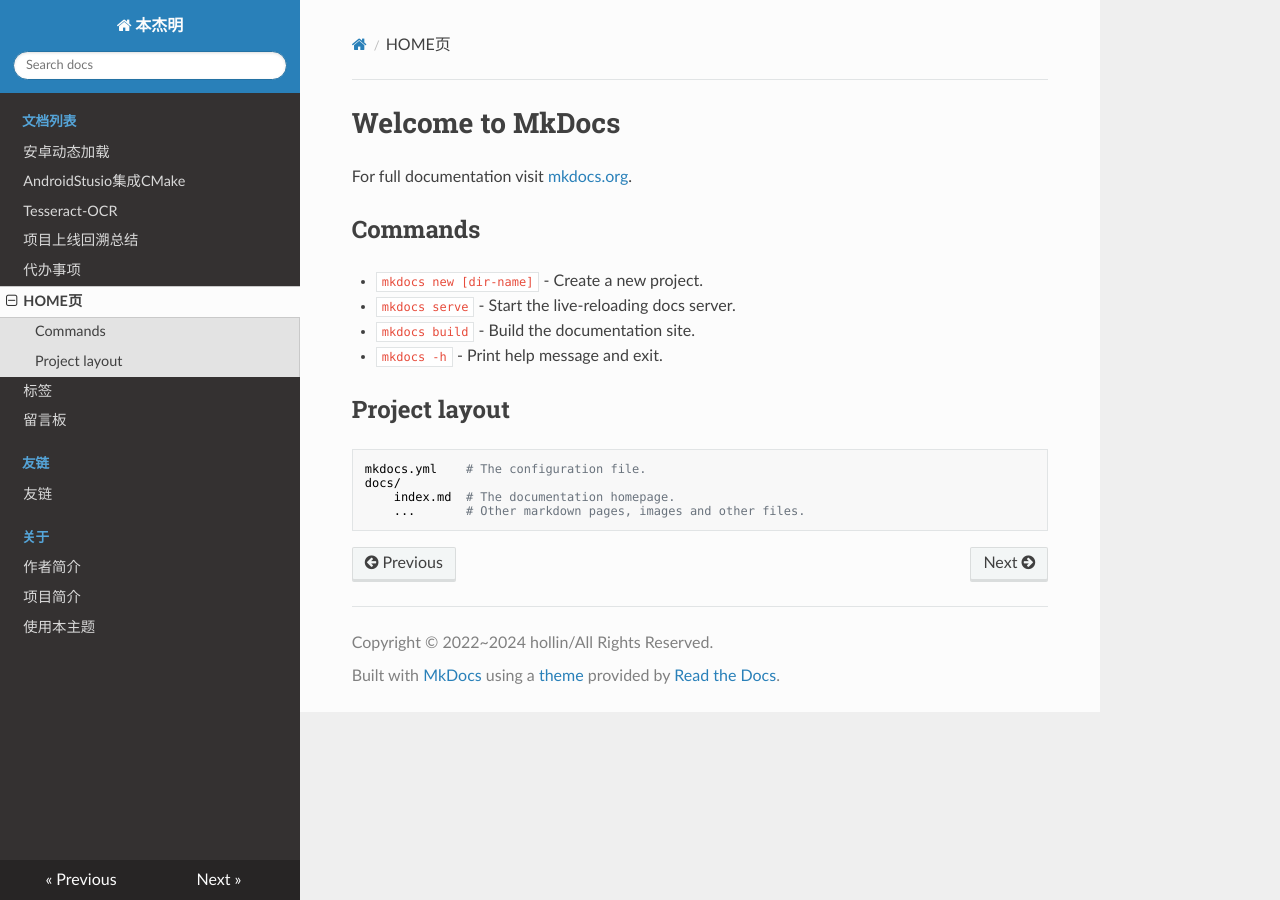
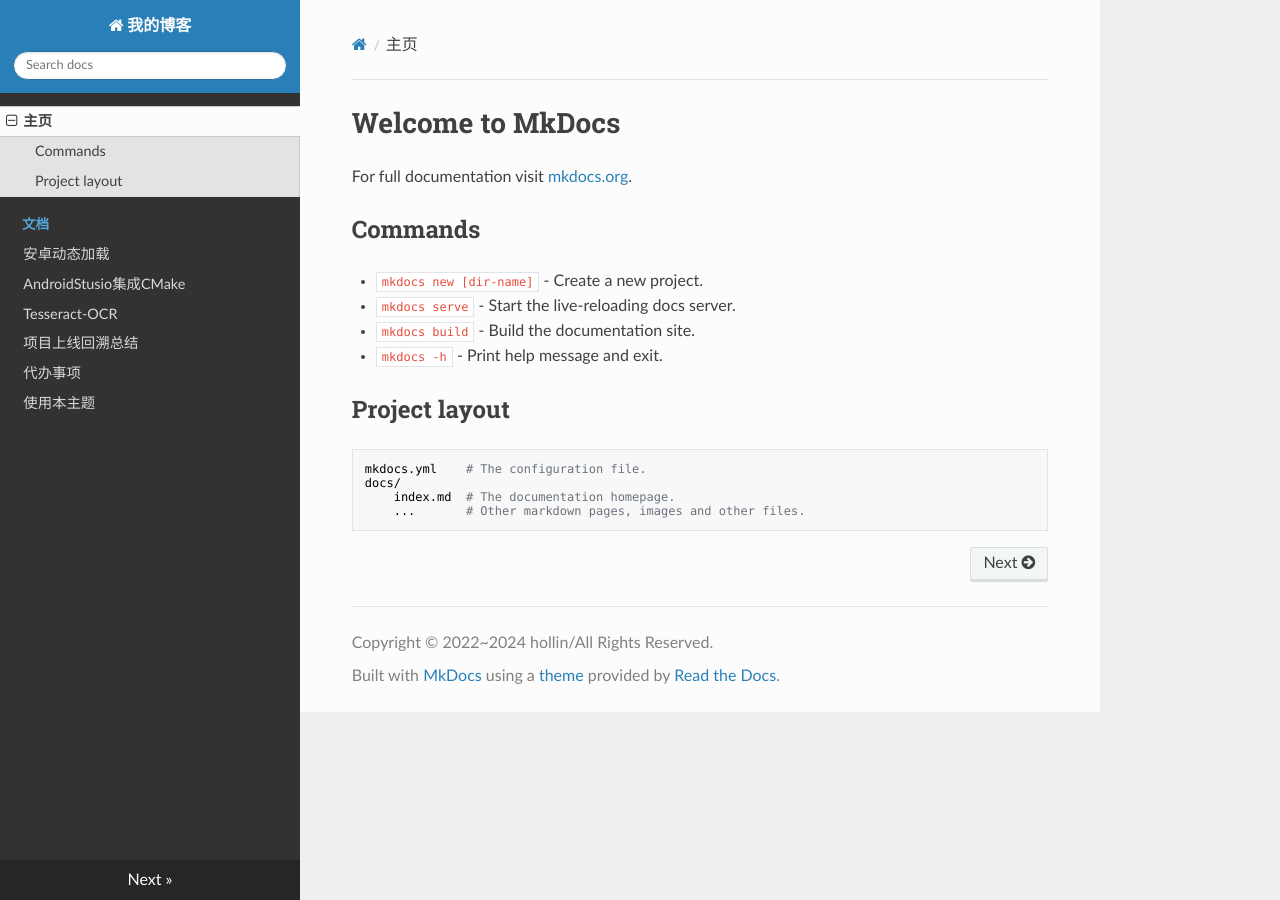
Before and after one commit to benjerming/benjerming.github.io, an MkDocs documentation site: the page built from docs/index.md, in a window 1280 px wide. Built offline with MkDocs 1.6.1, drawn with Linux system fonts in a browser that asks for light colours; nearby versions of some CDN libraries; part of the change alters nothing that is shown.

```diff
--- a/mkdocs.yml
+++ b/mkdocs.yml
@@ -1,26 +1,26 @@
 #[Info]
-site_name: 本杰明 #your site name 显示在左上角
+site_name: 我的博客
 site_url: https://benjerming.github.io/
-site_author: you Name # your name
+site_author: benjerming
 
 # [Navigtion]
 nav:
-  - 文档列表:
+  - 主页: index.md
+  - 文档:
       - 安卓动态加载: android_dl.md
       - AndroidStusio集成CMake: android_studio_integrate_cmake.md
       - Tesseract-OCR: tesseract_ocr.md
       - 项目上线回溯总结: project_review.md
       - 代办事项: todo.md
-  - HOME页: index.md
-  - 标签: tag.md
-  - 留言板: liuyanban.md
-  - 友链:
-      - 友链: about/link.md
-  - 关于:
-      - 作者简介: about/author.md
-      - 项目简介: about/project.md
+  # - 标签: tag.md
+  # - 留言板: liuyanban.md
+  # - 友链:
+  #     - 友链: about/link.md
+  # - 关于:
+  #     - 作者简介: about/author.md
+  #     - 项目简介: about/project.md
   - 使用本主题: https://www.mkdocs.org/user-guide/writing-your-docs/
 
-copyright: Copyright &copy; 2022~2024 hollin/All Rights Reserved. # 左下角的版权声明
+copyright: Copyright &copy; 2022~2024 hollin/All Rights Reserved.
 theme:
-  name: readthedocs #主题
+  name: readthedocs
```
